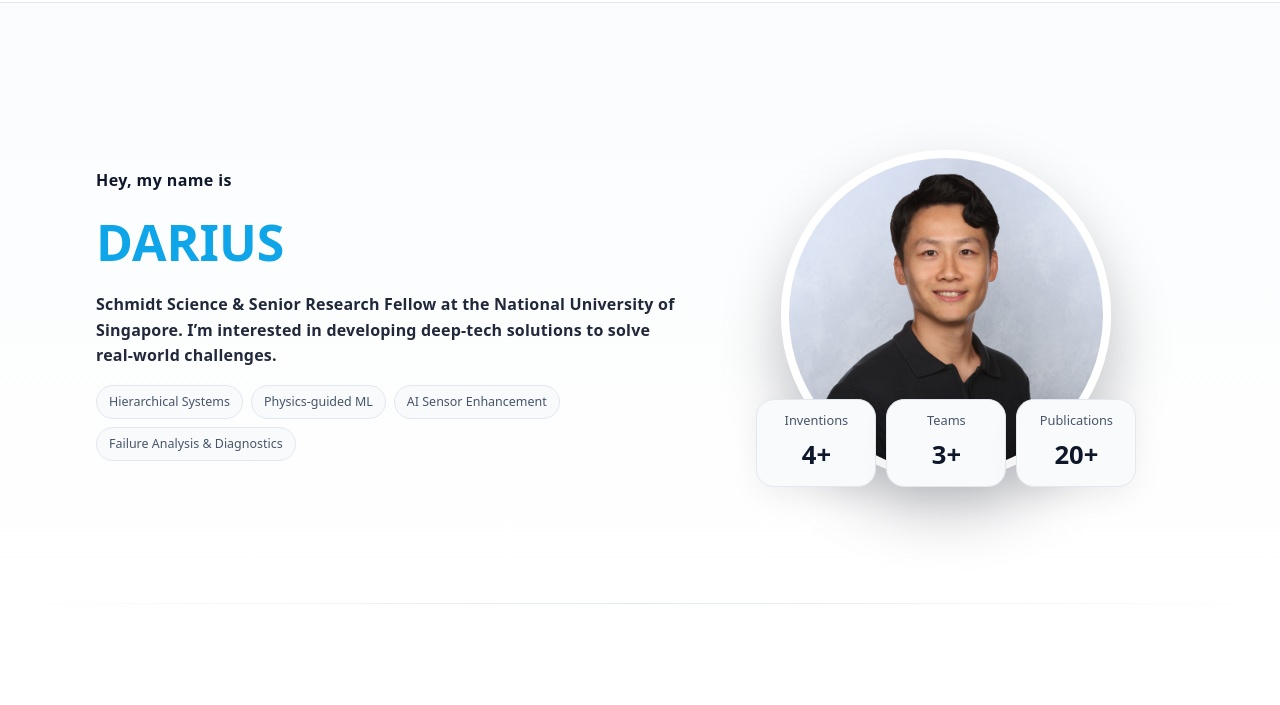
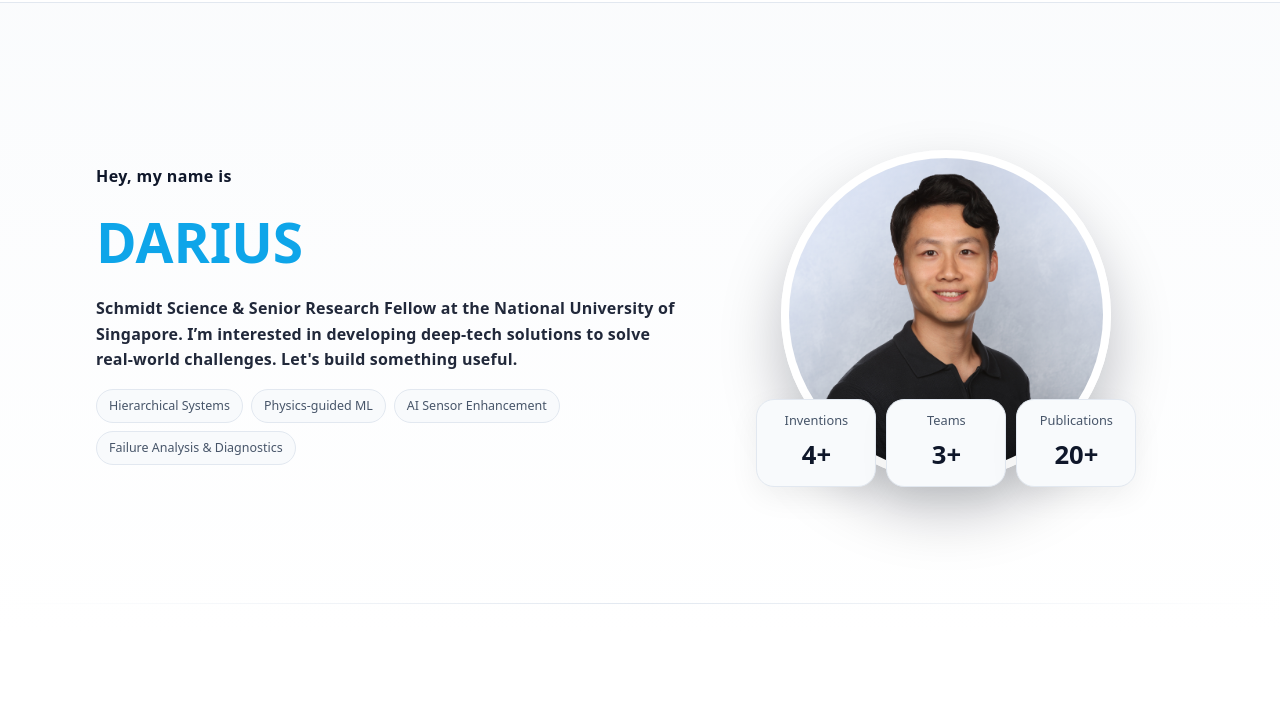
Before and after one commit to dariusPan/about-me, a plain HTML site: page index.html in a window 1280 px wide. Shown: the part 86-791 px from the top of the page. Drawn offline with Linux system fonts and the light colour scheme.

Commit message:
minor corrections

```diff
--- a/index.html
+++ b/index.html
@@ -4,7 +4,7 @@
   <meta charset="utf-8" />
   <meta name="viewport" content="width=device-width, initial-scale=1" />
 
-  <title>Darius Jieming Pan — Personal Site</title>
+  <title>Darius Jieming Pan — A little about myself</title>
   <meta name="description" content="Clean, elegant personal site for Darius Jieming Pan. Researcher at NUS bridging physics and data." />
 
   <!-- Performance -->
@@ -54,8 +54,8 @@
       <div class="container hero-grid">
         <div class="hero-copy">
           <p class="eyebrow">Hey, my name is</p>
-          <h1 class="display-accent" style="font-size: 50px"> DARIUS</h1>
-          <p class="role">Schmidt Science & Senior Research Fellow at the National University of Singapore.   I’m interested in developing deep-tech solutions to solve real-world challenges.</p>
+          <h1 class="display-accent" style="font-size: 55px"> DARIUS</h1>
+          <p class="role">Schmidt Science & Senior Research Fellow at the National University of Singapore.   I’m interested in developing deep-tech solutions to solve real-world challenges. Let's build something useful.</p>
 
           <div class="badges">
             <span class="badge">Hierarchical Systems</span>
```
